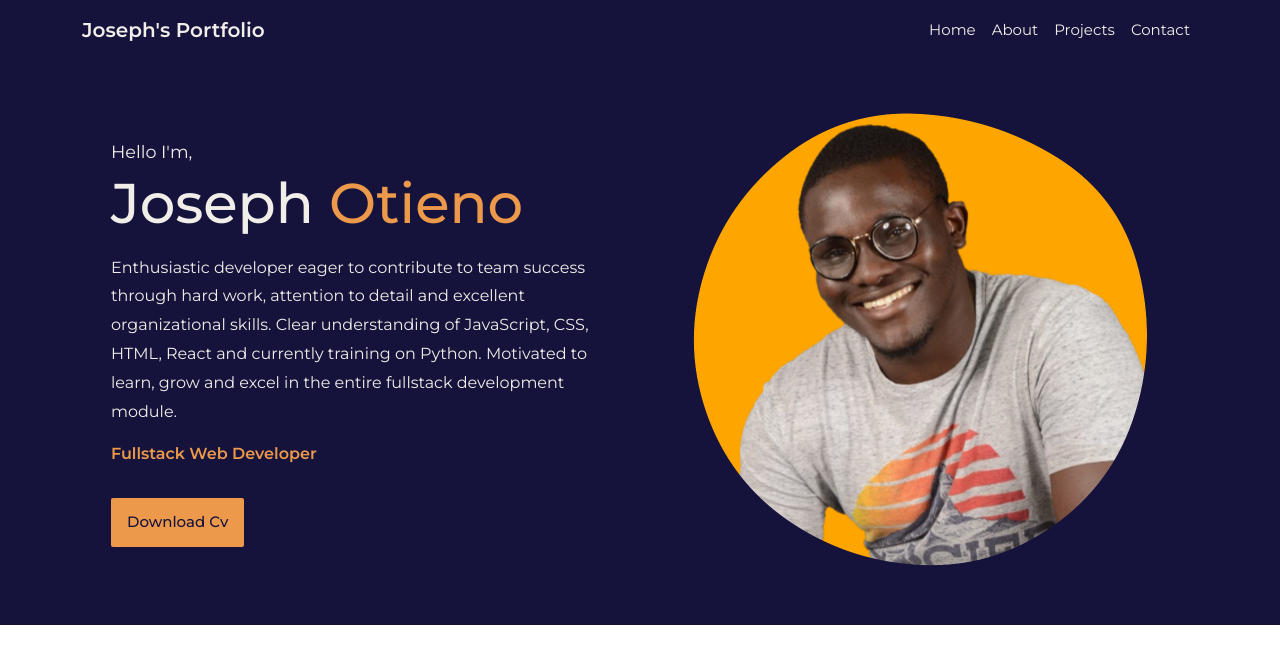
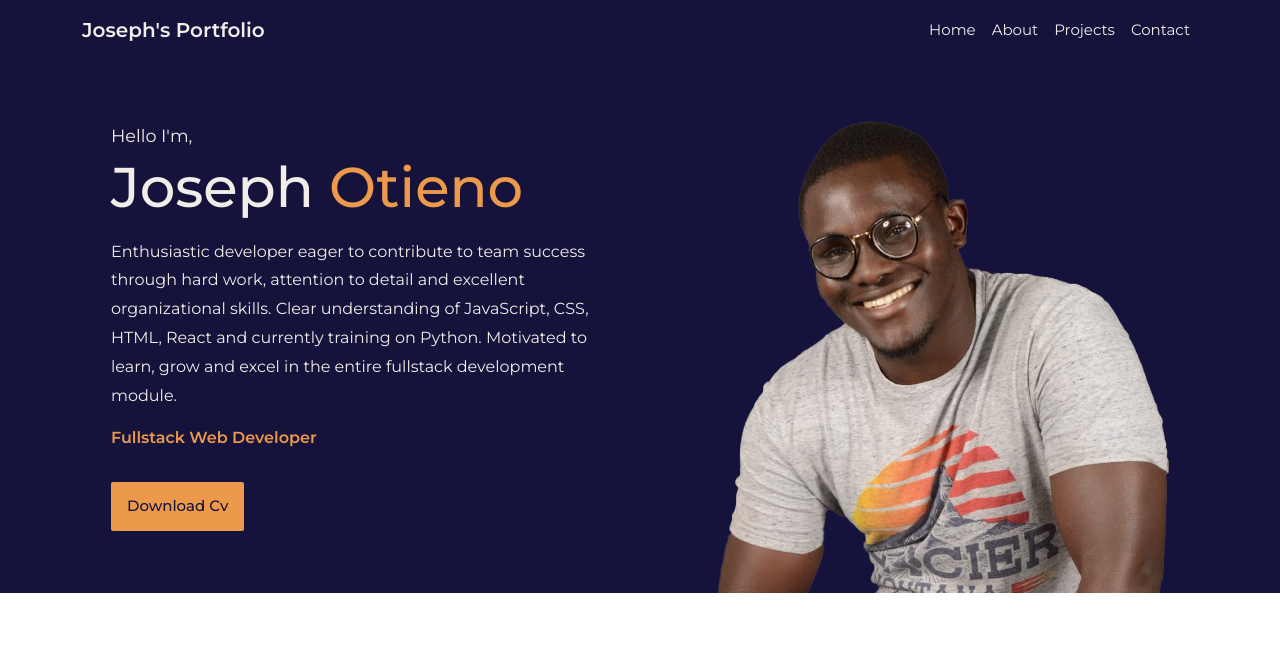
Before and after one commit to OptimusJc/portfolio, a React (Create React App) app: page / in a window 1280 px wide. Shown: the top 664 px of the page. Built offline with nearby package versions, Linux system fonts and the light colour scheme.

Commit message:
fix: Add new hero image

```diff
--- a/src/components/hero/Hero.jsx
+++ b/src/components/hero/Hero.jsx
@@ -1,6 +1,6 @@
 import "./Hero.modules.css";
 
-import my_image from "../../assets/my_image_blob.png";
+import my_image from "../../assets/my_transparent_image.png";
 
 const Hero = () => {
 	return (
@@ -25,6 +25,7 @@ const Hero = () => {
 							<a href="#">download cv</a>
 						</div>
 						<div className="image__section">
+							<span></span>
 							<img src={my_image} alt="" />
 						</div>
 					</div>
--- a/src/components/hero/Hero.modules.css
+++ b/src/components/hero/Hero.modules.css
@@ -1,5 +1,5 @@
 .hero {
-	height: 100vh;
+	height: 60vh;
 }
 
 .hero .col {
@@ -42,6 +42,7 @@
 	width: 100%;
 	height: 100%;
 	margin-top: 0.5rem;
+	display: none;
 }
 
 .hero .col .image__section img {
@@ -51,6 +52,7 @@
 @media (min-width: 48em) {
 	.hero {
 		height: auto;
+		overflow: hidden;
 	}
 
 	.hero .col {
@@ -73,6 +75,13 @@
 		display: flex;
 		align-items: center;
 		margin-top: 0;
+		position: relative;
+	}
+
+	.hero .col .image__section img {
+		height: 400px;
+		width: 400px;
+		margin-bottom: -1rem;
 	}
 }
 
@@ -96,6 +105,12 @@
 	.hero .col .intro__section p:nth-of-type(2) {
 		line-height: 1.6rem;
 		width: 450px;
+	}
+
+	.hero .col .image__section img {
+		height: 500px;
+		width: 500px;
+		margin-bottom: -2rem;
 	}
 }
 
```
Also changed, not shown: src/assets/my_transparent_image.png (added).
